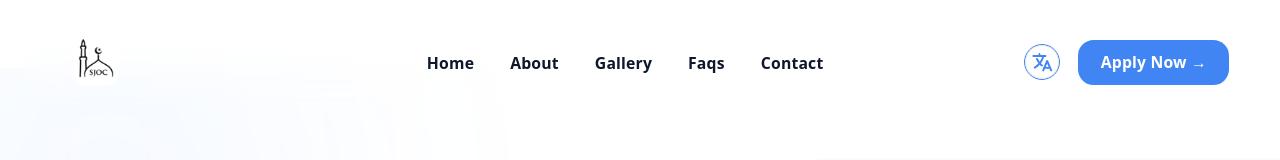
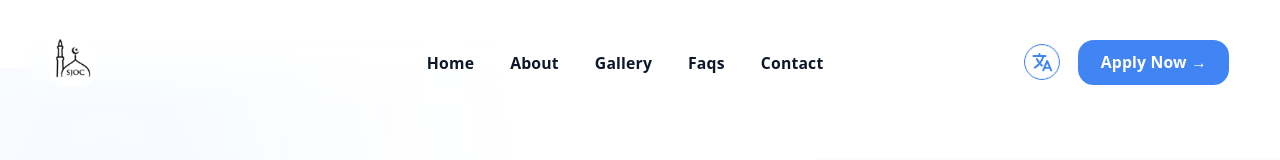
Before and after one commit to tanvermax/sjoc-school, a React (Vite) app: page / in a window 1280 px wide. Shown: the top 160 px of the page. Built offline with nearby package versions, Linux system fonts and the light colour scheme.

Commit message:
nabver edited

```diff
--- a/src/MainLoyout/Home/Navber.tsx
+++ b/src/MainLoyout/Home/Navber.tsx
@@ -33,21 +33,8 @@ export default function Navbar() {
         }`}
       >
         {/* Logo */}
-        {/* <a href="#home" className="flex items-center gap-2.5 no-underline">
-          <div className="w-10 h-10 bg-[#4185F4] rounded-xl flex items-center justify-center shrink-0 shadow-lg shadow-[#4185F4]/20">
-            <svg width="22" height="22" viewBox="0 0 24 24" fill="none" stroke="white" strokeWidth="1.5" strokeLinecap="round">
-              <path d="M12 3l-4 4H4v2h1v9h14V9h1V7h-4l-4-4z" />
-              <rect x="9" y="13" width="6" height="7" />
-            </svg>
-          </div>
-          <span
-            // style={{ fontFamily: "'Fraunces', serif" }}
-            className="text-[1.3rem]   font-bold text-slate-900 tracking-tighter"
-          >
-            SJOC
-          </span>
-        </a> */}
-         <img className="w-40 relative -left-10" src={logo} alt="" />
+
+         <img className="w-40 relative -left-15" src={logo} alt="" />
 
         {/* Desktop Links */}
         <ul className="hidden lg:flex items-center gap-8 list-none m-0 p-0">
```
